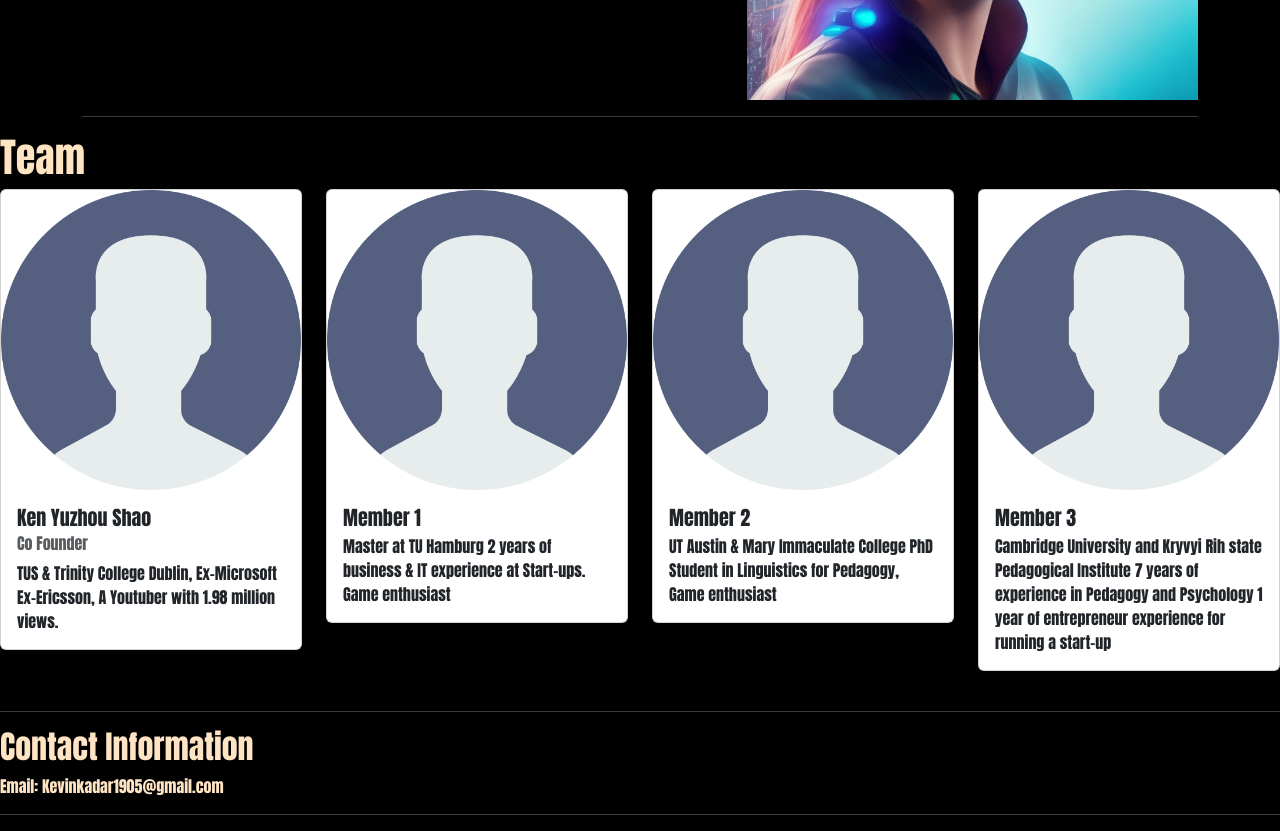
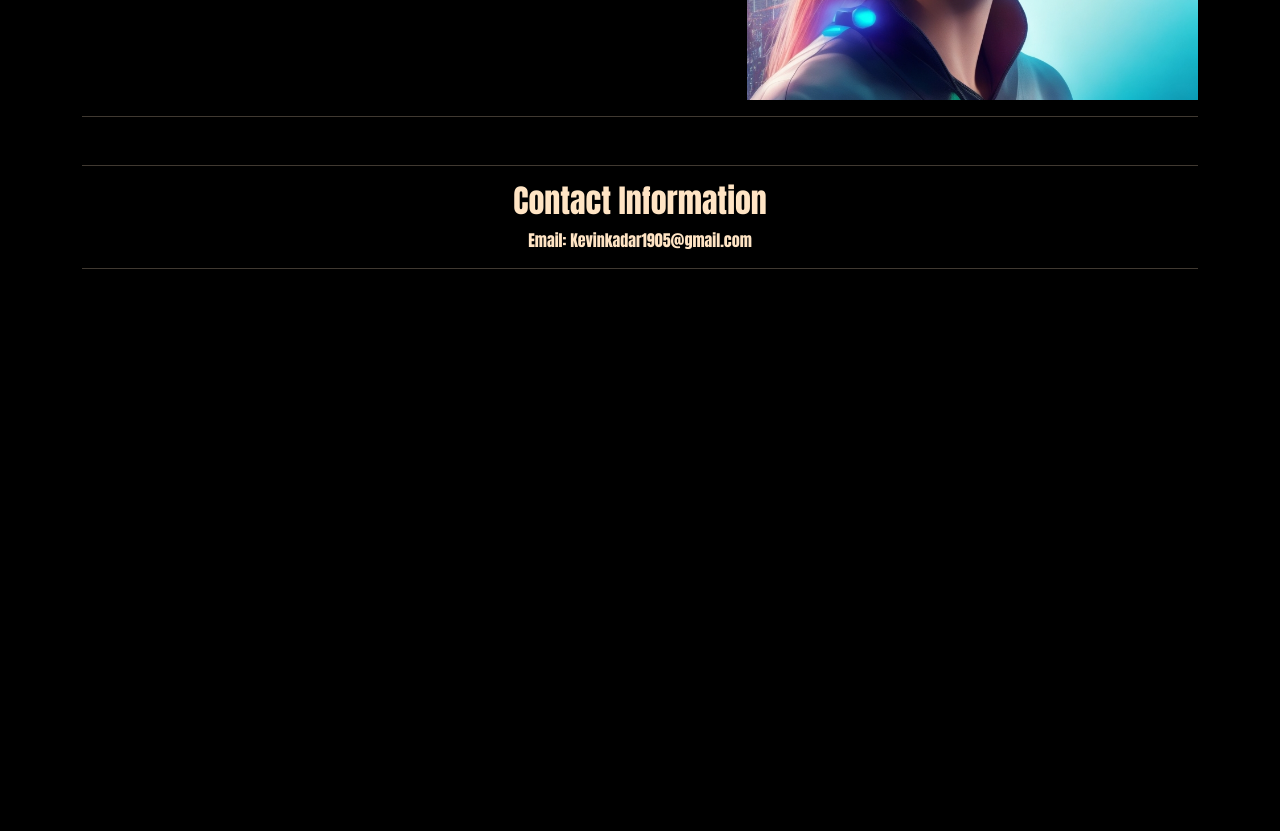
Before and after one commit to IvanLapickij/RapidFlip_Project, a React (Vite) app: page /about in a window 1280 px wide. Shown: the part 3460-4291 px from the top of the page. After the commit the page ends 3745 px from the top, so only its background shows below. Built offline with nearby package versions, Linux system fonts and the light colour scheme.

Commit message:
hiden info team info , video.

```diff
--- a/src/App.tsx
+++ b/src/App.tsx
@@ -14,11 +14,11 @@ const App: React.FC = () => {
     <Router>
       <VideoBackground />
       <About></About>
-      <YouTubeVideo videoId="iI_-zHxweIs" />
+      {/* <YouTubeVideo videoId="iI_-zHxweIs" /> */}
       <Routes>
         <Route path="/about" element={<About />} />
       </Routes>
-      <TeamMembers />
+      {/* <TeamMembers /> */}
       <Contact/>
     </Router>
   );
--- a/src/components/contact.tsx
+++ b/src/components/contact.tsx
@@ -1,13 +1,12 @@
 import React from "react";
-
 const Contact: React.FC = () => {
   const email = "Kevinkadar1905@gmail.com";
 
   return (
-    <div>
+    <div className="container text-center mt-5 mb-10">
       <hr />
       <h2>Contact Information</h2>
-      <p>Email: {email}</p>
+      <p className="email">Email: {email}</p>
       <hr />
     </div>
   );
```
